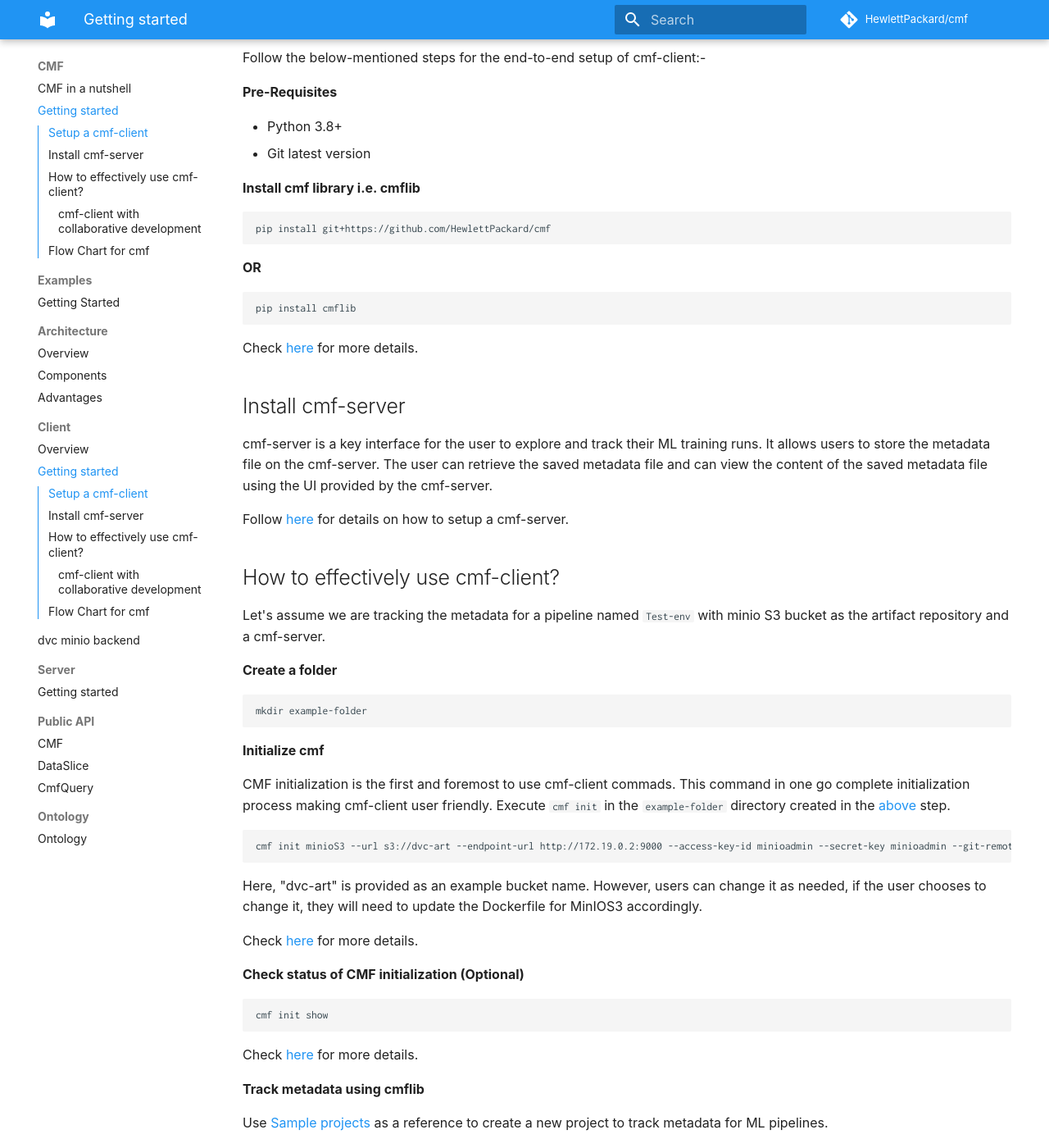
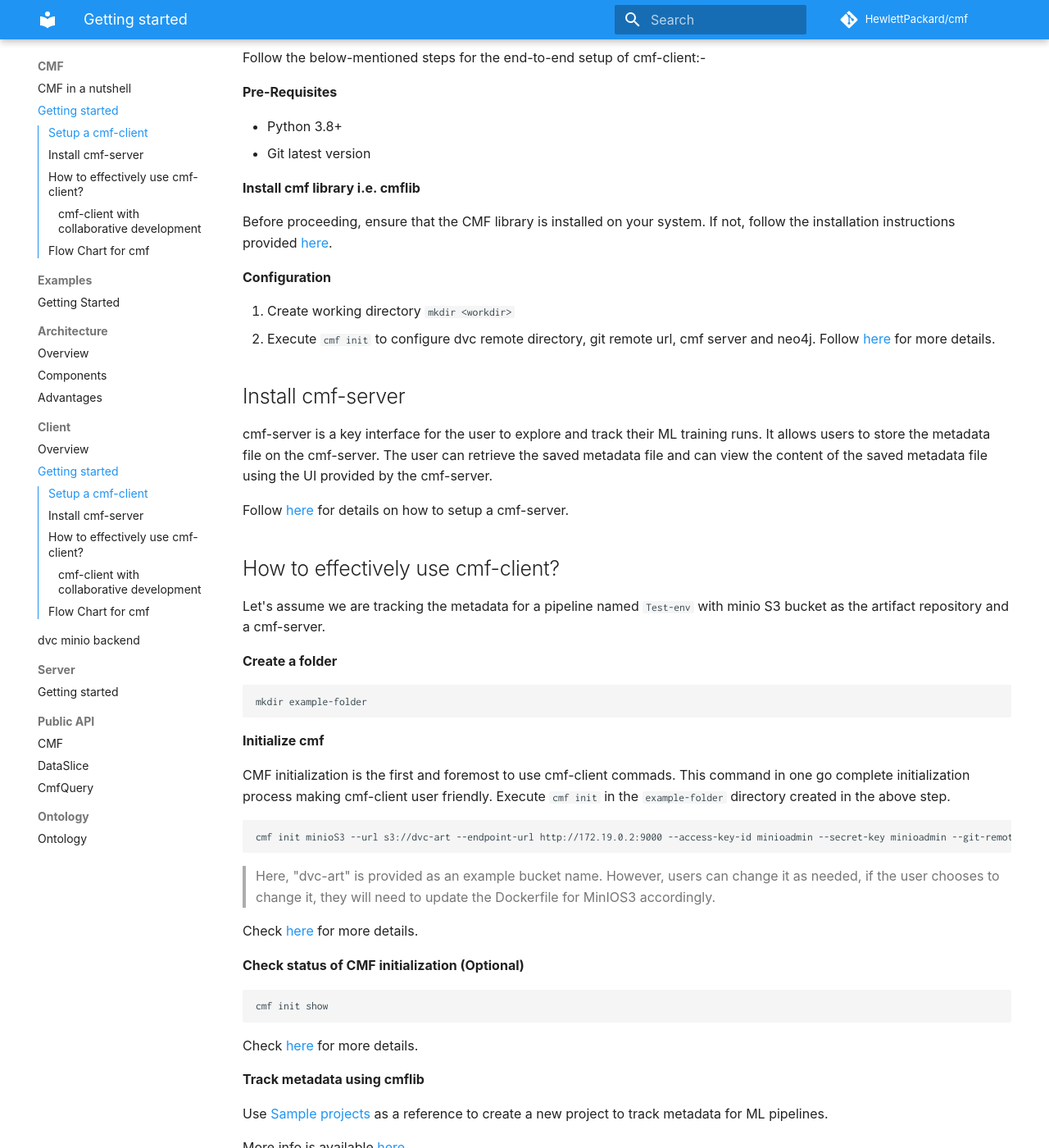
Before and after one commit to HewlettPackard/cmf, an MkDocs documentation site: the page built from docs/cmf_client/step-by-step.md, in a window 1280 px wide and 1400 px high, scrolled down 473 px. Shown: the whole window at 82% size. Built offline with MkDocs 1.6.1 and Material for MkDocs 9.7.7, drawn with Linux system fonts in a browser that asks for light colours; some web fonts are replaced; comment, search, counter and statistics services are not loaded; some of the changed text lies outside the part shown.

Commit message:
Update step-by-step.md
Made changes inside client and server configuration

````diff
--- a/docs/cmf_client/step-by-step.md
+++ b/docs/cmf_client/step-by-step.md
@@ -17,14 +17,14 @@ Follow the below-mentioned steps for the end-to-end setup of cmf-client:-
 - Git latest version
 
 **Install cmf library i.e. cmflib**
-```
-pip install git+https://github.com/HewlettPackard/cmf
-```
-**OR**
-```
-pip install cmflib
-```
-Check [here](https://hewlettpackard.github.io/cmf/) for more details.
+
+Before proceeding, ensure that the CMF library is installed on your system. If not, follow the installation instructions provided [here](../index.md).
+
+**Configuration**
+
+1. Create working directory `mkdir <workdir>`
+2. Execute `cmf init` to configure dvc remote directory, git remote url, cmf server and neo4j. Follow [here](./cmf_client/cmf_client.md#cmf-init) for more details.
+
 
 ## Install cmf-server
 cmf-server is a key interface for the user to explore and track their ML training runs. It allows users to store the metadata file on the cmf-server. The user can retrieve the saved metadata file and can view the content of the saved metadata file using the UI provided by the cmf-server.
@@ -42,11 +42,11 @@ mkdir example-folder
 
 **Initialize cmf**
 
-CMF initialization is the first and foremost to use cmf-client commads. This command in one go complete initialization process making cmf-client user friendly.     Execute `cmf init` in the `example-folder` directory created in the [above](#create-a-folder) step.
+CMF initialization is the first and foremost to use cmf-client commads. This command in one go complete initialization process making cmf-client user friendly.     Execute `cmf init` in the `example-folder` directory created in the above step.
 ```
 cmf init minioS3 --url s3://dvc-art --endpoint-url http://172.19.0.2:9000 --access-key-id minioadmin --secret-key minioadmin --git-remote-url https://github.com/user/experiment-repo.git --cmf-server-url http://x.x.x.x:8080  --neo4j-user neo4j --neo4j-password password --neo4j-uri bolt://localhost:7687
 ```
-Here, "dvc-art" is provided as an example bucket name. However, users can change it as needed, if the user chooses to change it, they will need to update the Dockerfile for MinIOS3 accordingly.
+> Here, "dvc-art" is provided as an example bucket name. However, users can change it as needed, if the user chooses to change it, they will need to update the Dockerfile for MinIOS3 accordingly.
 
 Check [here](./cmf_client.md) for more details.
 
@@ -61,6 +61,10 @@ Check [here](./cmf_client.md) for more details.
 Use [Sample projects](https://github.com/HewlettPackard/cmf/tree/master/examples) as a reference to create a new project to track metadata for ML pipelines.
 
 More info is available [here](https://hewlettpackard.github.io/cmf/examples/getting_started/).
+
+
+> Before pushing artifacts or metadata, ensure that the cmf server and minioS3 are up and running.
+
 
 **Push artifacts**
 
````
